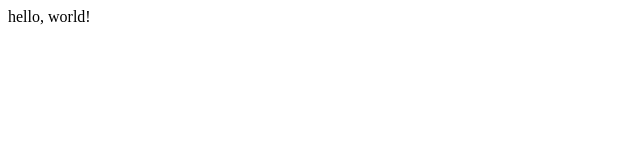
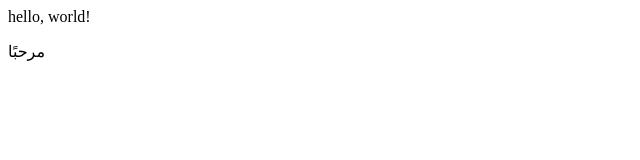
Before and after one commit to MajedAlmaazmi/ubiquitous-happiness, a plain HTML site: page index.html in a window 1280 px wide. Shown: the full height of the page, 0-640 px from the left. Drawn offline with Linux system fonts and the light colour scheme.

Commit message:
add arabic version of hello world

```diff
--- a/index.html
+++ b/index.html
@@ -1 +1,2 @@
 <p>hello, world!</p>
+<p>مرحبًا</p>
```
